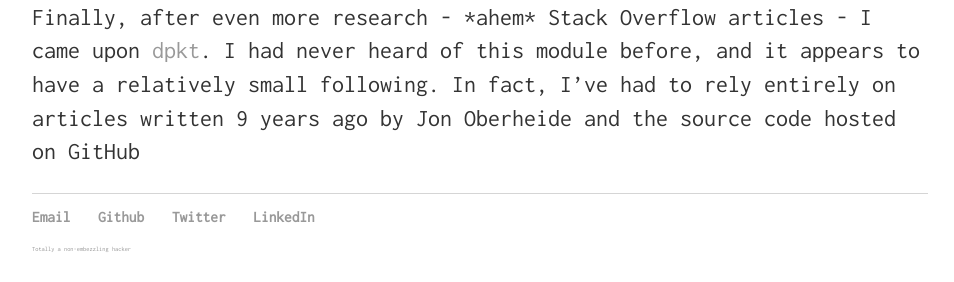
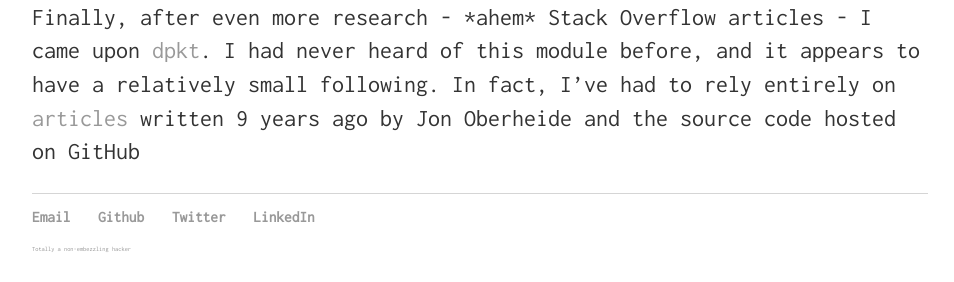
Before and after one commit to infosec-intern/infosec-intern.github.io, a Jekyll site: the page built from _posts/2017-07-18-dpkt-+-python3.md, in a window 1280 px wide. Shown: the part 2092-2374 px from the top of the page, without its empty margins (160-1114 px from the left). Built offline with Jekyll 4.4.1, drawn with Linux system fonts in a browser that asks for light colours; comment, search, counter and statistics services are not loaded; part of the change alters nothing that is shown.

```diff
--- a/_posts/2017-07-18-dpkt-+-python3.md
+++ b/_posts/2017-07-18-dpkt-+-python3.md
@@ -19,4 +19,4 @@ After a little more research, I found some StackOverflow articles about a module
 
 There's no file saved to disk or data sent through a network interface, so I had trouble getting the PCAP data into pyshark to even attempt to parse it. Again, back to the drawing board.
 
-Finally, after even more research - \*ahem\* Stack Overflow articles - I came upon [dpkt](https://dpkt.readthedocs.org/). I had never heard of this module before, and it appears to have a relatively small following. In fact, I've had to rely entirely on articles written 9 years ago by Jon Oberheide and the source code hosted on GitHub
+Finally, after even more research - \*ahem\* Stack Overflow articles - I came upon [dpkt](https://dpkt.readthedocs.org/). I had never heard of this module before, and it appears to have a relatively small following. In fact, I've had to rely entirely on [articles](https://jon.oberheide.org/blog/2008/10/15/dpkt-tutorial-2-parsing-a-pcap-file/) written 9 years ago by Jon Oberheide and the source code hosted on GitHub
```
